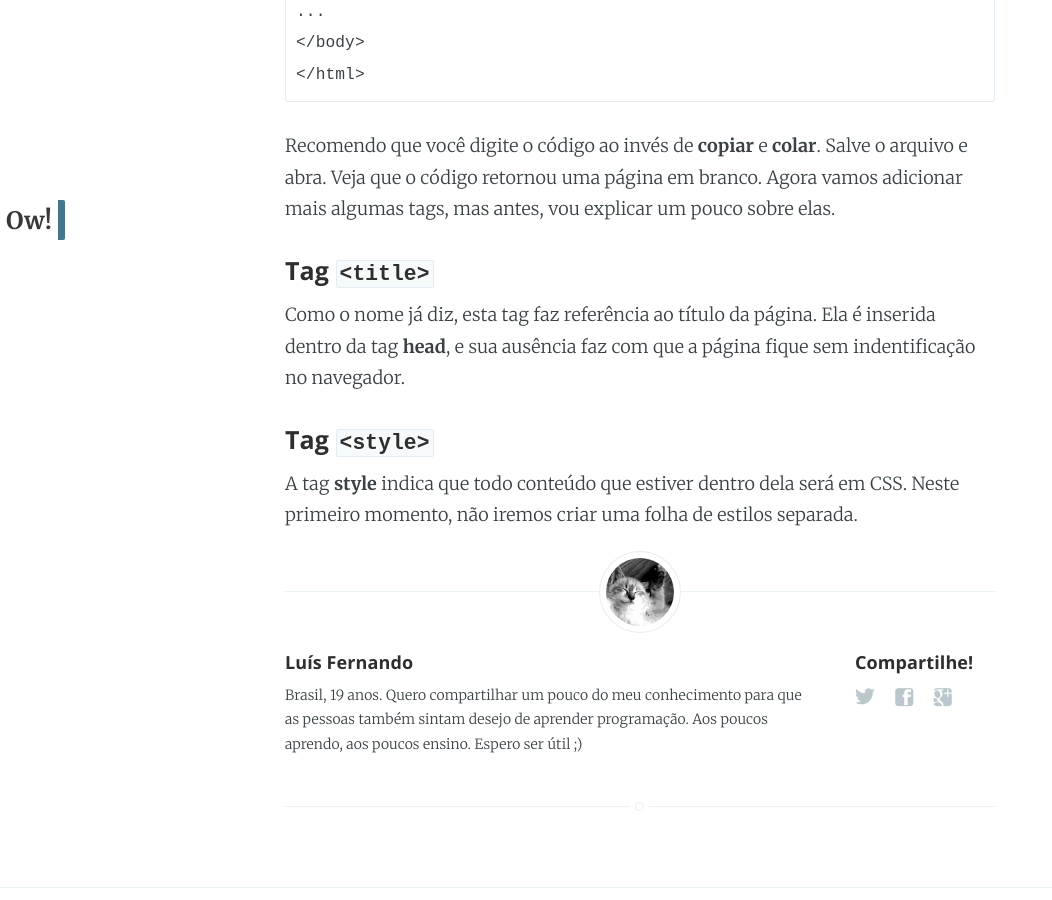
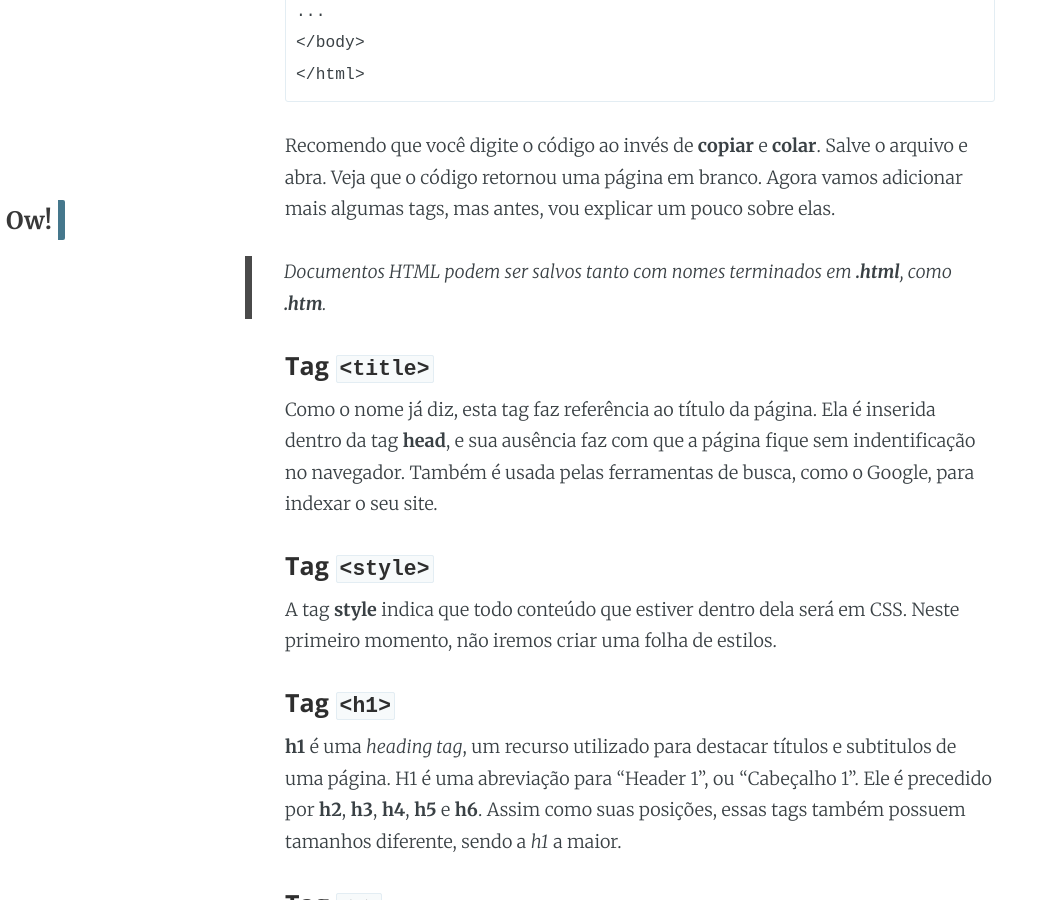
Before and after one commit to EnVolte/envolte.github.io, a Jekyll site: the page built from _posts/2018-06-26-curso-html-css-parte-2.markdown, in a window 1280 px wide and 900 px high, scrolled down 1478 px. Shown: the whole window, without its empty margins (0-1052 px from the left). Built offline with Jekyll 4.4.1, drawn with Linux system fonts in a browser that asks for light colours; comment, search, counter and statistics services are not loaded; some of the changed text lies outside the part shown.

Commit message:
Update 2018-06-26-curso-html-css-parte-2.markdown

```diff
--- a/_posts/2018-06-26-curso-html-css-parte-2.markdown
+++ b/_posts/2018-06-26-curso-html-css-parte-2.markdown
@@ -21,10 +21,24 @@
 
 Recomendo que você digite o código ao invés de **copiar** e **colar**. Salve o arquivo e abra. Veja que o código retornou uma página em branco. Agora vamos adicionar mais algumas tags, mas antes, vou explicar um pouco sobre elas.
 
+> Documentos HTML podem ser salvos tanto com nomes terminados em **.html**, como **.htm**.
+
 #### Tag ``<title>``
 
-Como o nome já diz, esta tag faz referência ao título da página. Ela é inserida dentro da tag **head**, e sua ausência faz com que a página fique sem indentificação no navegador.
+Como o nome já diz, esta tag faz referência ao título da página. Ela é inserida dentro da tag **head**, e sua ausência faz com que a página fique sem indentificação no navegador. Também é usada pelas ferramentas de busca, como o Google, para indexar o seu site.
 
 #### Tag ``<style>``
 
-A tag **style** indica que todo conteúdo que estiver dentro dela será em CSS. Neste primeiro momento, não iremos criar uma folha de estilos separada.
+A tag **style** indica que todo conteúdo que estiver dentro dela será em CSS. Neste primeiro momento, não iremos criar uma folha de estilos.
+
+#### Tag ``<h1>``
+
+**h1** é uma *heading tag*, um recurso utilizado para destacar títulos e subtitulos de uma página. H1 é uma abreviação para "Header 1", ou "Cabeçalho 1". Ele é precedido por **h2**, **h3**, **h4**, **h5** e **h6**. Assim como suas posições, essas tags também possuem tamanhos diferente, sendo a *h1* a maior.
+
+#### Tag ``<p>``
+
+Para iniciar parágrafos em HTML, nos usamos a tag **p** para abertura e fechamento. Os navegadores adicionam uma linha em branco antes e depois de um parágrafo.
+
+#### Quebra de linha
+
+Usa-se **<br>** para fazer uma quebra de linha sem iniciar um novo parágrafo. Isso significa que após adicionar esta tag, o conteúdo seguinte inciará em uma nova linha.
```
